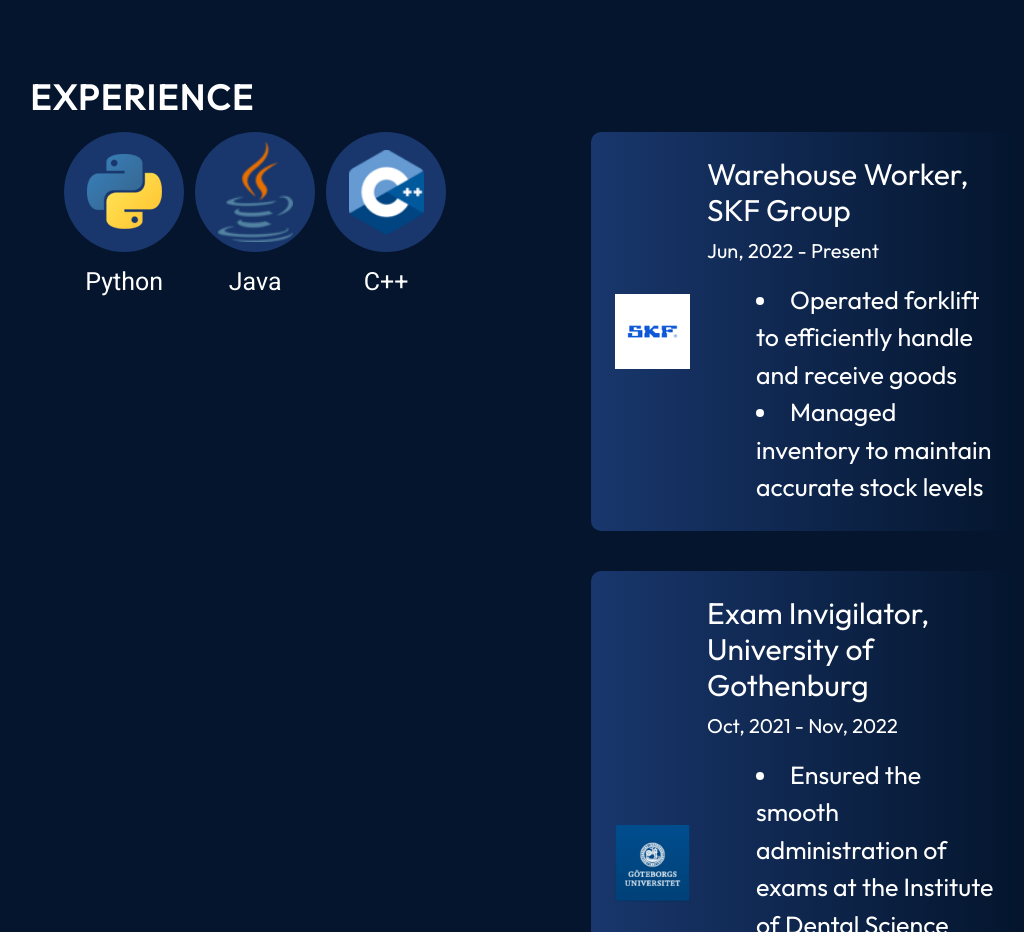
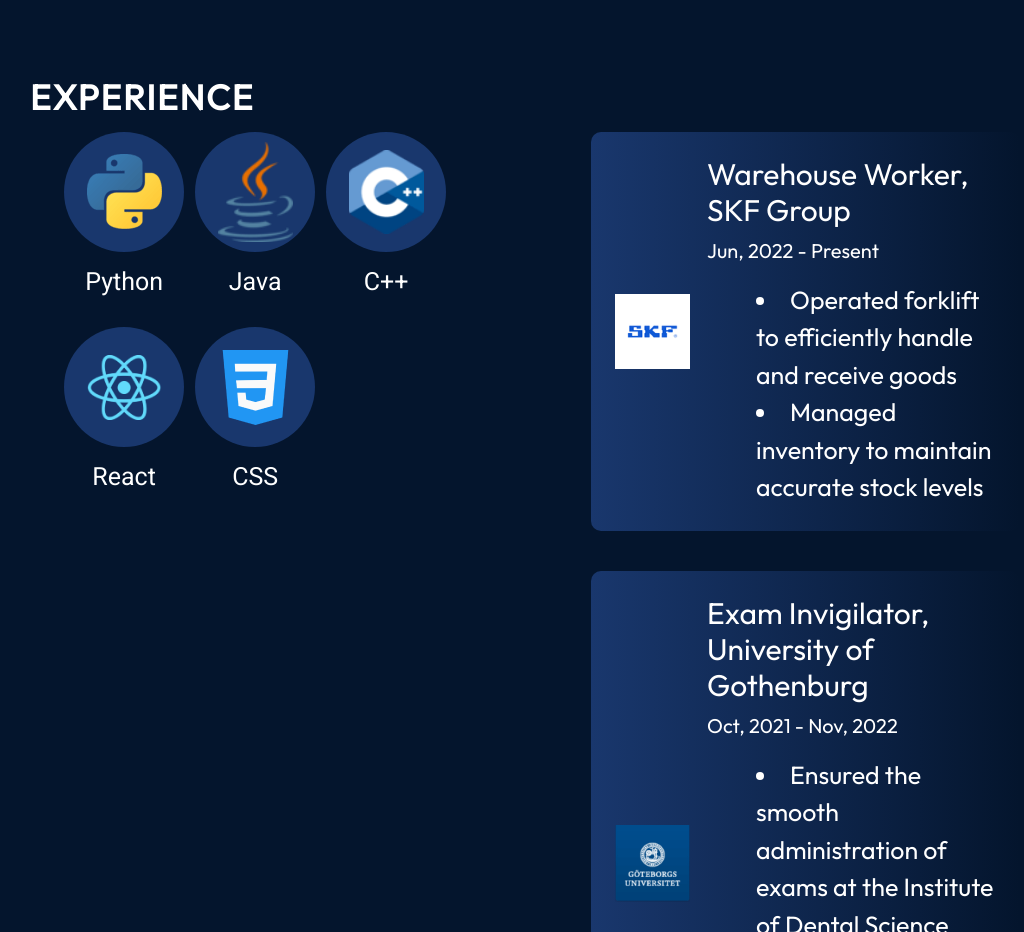
Before and after one commit to AntonGole/Portfolio, a React (Vite) app: page / in a window 1280 px wide. Shown: the part 1560-2492 px from the top of the page, without its empty margins (98-1122 px from the left). Built offline with nearby package versions, Linux system fonts and the light colour scheme.

Commit message:
Fixed wrapping issue of skill icons

```diff
--- a/src/App.tsx
+++ b/src/App.tsx
@@ -1,8 +1,10 @@
 import styles from "./App.module.css";
 import About from "./components/About/About";
+import Contact from "./components/Contact/Contact";
 import Experience from "./components/Experience/Experience";
 import Hero from "./components/Hero/Hero";
 import Navbar from "./components/Navbar/Navbar";
+import Projects from "./components/Projects/Projects";
 
 function App() {
   return (
@@ -11,6 +13,8 @@ function App() {
       <Hero />
       <About />
       <Experience />
+      <Projects />
+      <Contact />
     </div>
   );
 }
--- a/src/components/Experience/Experience.module.css
+++ b/src/components/Experience/Experience.module.css
@@ -27,6 +27,7 @@
     display: flex;
     flex-wrap: wrap;
     gap: 11px;
+    align-self: flex-start
 }
 
 .skill {
```
